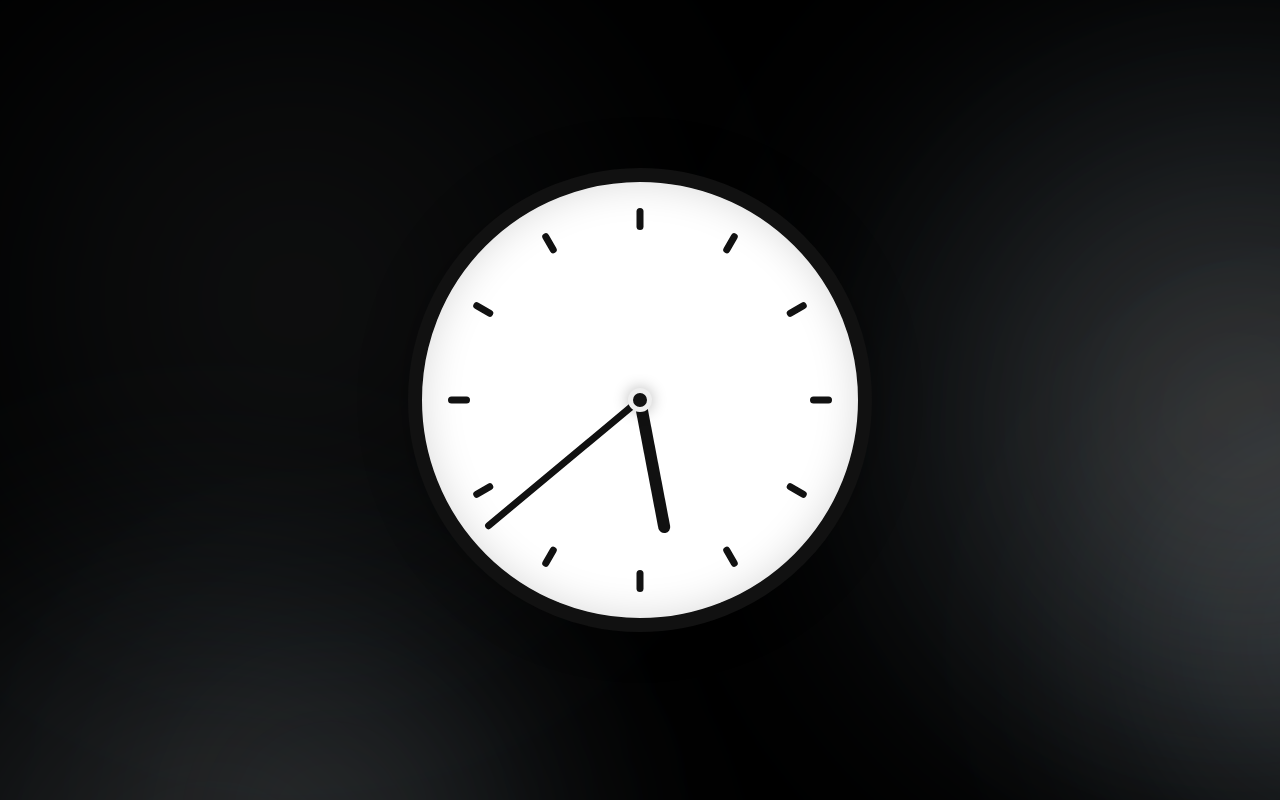
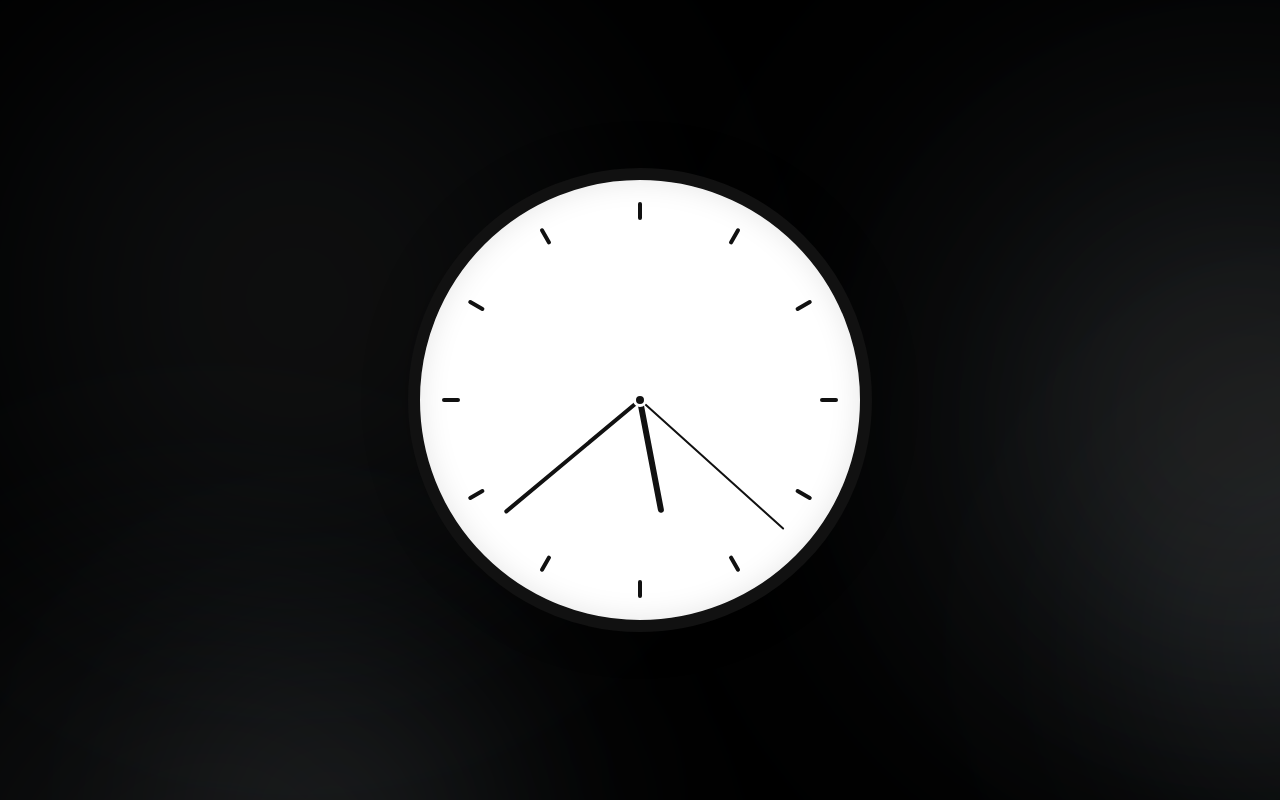
Before and after one commit to krnlexecutor735-cell/clock-wallpaper, a plain HTML site: page index.html in a window 1280 px wide. Drawn offline with Linux system fonts and the light colour scheme.

Commit message:
Update index.html

```diff
--- a/index.html
+++ b/index.html
@@ -3,7 +3,7 @@
 <head>
     <meta charset="UTF-8">
     <meta name="viewport" content="width=device-width, initial-scale=1.0">
-    <title>Minimal Black & White Clock</title>
+    <title>Modern Minimal Clock</title>
     <style>
         * { margin: 0; padding: 0; box-sizing: border-box; }
         body {
@@ -15,7 +15,6 @@
             font-family: 'Segoe UI', sans-serif;
         }
 
-        /* === พื้นหลังมวลขาวเบลอ (ปรับใหม่ให้ขยับช้า + หายไป-มาแบบชิว ๆ) === */
         .nebula {
             position: fixed;
             border-radius: 50%;
@@ -23,34 +22,26 @@
             filter: blur(85px);
             z-index: 1;
             pointer-events: none;
-
-            /* 2 แอนิเมชันรวมกัน */
-            animation:
-                drift 160s linear infinite,
-                pulse 48s ease-in-out infinite;
+            animation: drift 160s linear infinite, pulse 48s ease-in-out infinite;
         }
 
-        /* การเคลื่อนไหวช้าแบบเดิม (เลื่อน + หมุนเบา ๆ) */
         @keyframes drift {
             from { transform: translate(0, 0) rotate(0deg); }
             to   { transform: translate(22vw, 12vh) rotate(6deg); }
         }
 
-        /* การหายไป-มาแบบชิว ๆ (วับ ๆ ช้า ๆ ทุก 40-70 วินาที) */
         @keyframes pulse {
             0%, 100% { opacity: 0.45; }
             50%      { opacity: 0.92; }
         }
 
-        /* ปรับแต่ละก้อนให้ขยับและหายไม่พร้อมกัน (ดูธรรมชาติมาก) */
-        .n1 { width: 65vw; height: 65vw; top: -15%; left: -10%; animation-duration: 160s, 52s; animation-delay: 0s, 3s; }
-        .n2 { width: 48vw; height: 48vw; top: 30%; left: 60%; animation-duration: 145s, 61s; animation-delay: 0s, -18s; animation-direction: reverse; }
-        .n3 { width: 72vw; height: 72vw; top: 55%; left: -20%; animation-duration: 210s, 47s; animation-delay: 0s, 12s; }
-        .n4 { width: 55vw; height: 55vw; top: 10%; left: 70%; animation-duration: 165s, 55s; animation-delay: 0s, -9s; }
-        .n5 { width: 80vw; height: 80vw; top: -25%; left: 35%; animation-duration: 195s, 68s; animation-delay: 0s, 25s; animation-direction: reverse; }
-        .n6 { width: 40vw; height: 40vw; top: 70%; left: 5%; animation-duration: 130s, 43s; animation-delay: 0s, -31s; }
+        .n1 { width: 65vw; height: 65vw; top: -15%; left: -10%; animation-duration: 160s, 52s; }
+        .n2 { width: 48vw; height: 48vw; top: 30%; left: 60%; animation-duration: 145s, 61s; animation-direction: reverse; }
+        .n3 { width: 72vw; height: 72vw; top: 55%; left: -20%; animation-duration: 210s, 47s; }
+        .n4 { width: 55vw; height: 55vw; top: 10%; left: 70%; animation-duration: 165s, 55s; }
+        .n5 { width: 80vw; height: 80vw; top: -25%; left: 35%; animation-duration: 195s, 68s; animation-direction: reverse; }
+        .n6 { width: 40vw; height: 40vw; top: 70%; left: 5%; animation-duration: 130s, 43s; }
 
-        /* === นาฬิกา (เหมือนเดิม 100% ตามที่คุณชอบ) === */
         .clock-container {
             position: fixed;
             top: 50%;
@@ -62,13 +53,10 @@
             width: 58vmin;
             height: 58vmin;
             background: #ffffff;
-            border: 14px solid #111111;
+            border: 12px solid #111111;
             border-radius: 50%;
-            box-shadow:
-                0 0 50px rgba(0,0,0,0.25),
-                inset 0 0 40px rgba(0,0,0,0.15);
+            box-shadow: 0 0 50px rgba(0,0,0,0.2), inset 0 0 30px rgba(0,0,0,0.1);
             position: relative;
-            overflow: hidden;
         }
 
         .hand {
@@ -77,56 +65,44 @@
             bottom: 50%;
             transform: translateX(-50%);
             transform-origin: 50% 100%;
-            border-radius: 9999px;
             background: #111111;
+            border-radius: 10px;
         }
-        .hour-hand   { width: 12px; height: 31%; border-radius: 6px 6px 0 0; }
-        .minute-hand { width: 7px;  height: 46%; border-radius: 6px 6px 0 0; }
+        /* ปรับสมดุลความหนาและยาวให้ดู Modern Minimal */
+        .hour-hand   { width: 6px; height: 26%; z-index: 3; }
+        .minute-hand { width: 4px; height: 40%; z-index: 4; }
+        .second-hand { width: 2px; height: 44%; z-index: 5; }
 
         .center {
             position: absolute;
             top: 50%;
             left: 50%;
-            width: 24px;
-            height: 24px;
+            width: 14px;
+            height: 14px;
             background: #111111;
-            border: 5px solid #eeeeee;
+            border: 3px solid #ffffff;
             border-radius: 50%;
             transform: translate(-50%, -50%);
             z-index: 10;
-            box-shadow: 0 0 15px rgba(0,0,0,0.3);
         }
 
-        .markers {
-            position: absolute;
-            width: 100%;
-            height: 100%;
-            top: 0;
-            left: 0;
-        }
-        .tick {
-            position: absolute;
-            width: 100%;
-            height: 100%;
-            top: 0;
-            left: 0;
-        }
+        .markers { position: absolute; width: 100%; height: 100%; }
+        .tick { position: absolute; width: 100%; height: 100%; }
         .tick::before {
             content: '';
             position: absolute;
-            top: 6%;
+            top: 5%;
             left: 50%;
             transform: translateX(-50%);
-            width: 7px;
-            height: 22px;
+            width: 4px; /* ปรับ Marker ให้บางลงเข้ากับเข็ม */
+            height: 18px;
             background: #111111;
-            border-radius: 4px;
+            border-radius: 2px;
         }
     </style>
 </head>
 <body>
 
-    <!-- มวลขาวเบลอ 6 ชิ้น (ขยับ + หายไป-มาช้า ๆ) -->
     <div class="nebula n1"></div>
     <div class="nebula n2"></div>
     <div class="nebula n3"></div>
@@ -135,49 +111,41 @@
     <div class="nebula n6"></div>
 
     <div class="clock-container">
-        <div id="clock" class="clock">
+        <div class="clock">
             <div class="markers" id="markers"></div>
-
             <div class="hand hour-hand" id="hour"></div>
             <div class="hand minute-hand" id="minute"></div>
-
+            <div class="hand second-hand" id="second"></div>
             <div class="center"></div>
         </div>
     </div>
 
     <script>
-        const hourHand   = document.getElementById('hour');
-        const minuteHand = document.getElementById('minute');
-        const markersDiv = document.getElementById('markers');
+        const hHand = document.getElementById('hour');
+        const mHand = document.getElementById('minute');
+        const sHand = document.getElementById('second');
+        const mDiv  = document.getElementById('markers');
 
-        function createTicks() {
-            for (let i = 0; i < 12; i++) {
-                const tick = document.createElement('div');
-                tick.className = 'tick';
-                tick.style.transform = `rotate(${i * 30}deg)`;
-                markersDiv.appendChild(tick);
-            }
+        for (let i = 0; i < 12; i++) {
+            const tick = document.createElement('div');
+            tick.className = 'tick';
+            tick.style.transform = `rotate(${i * 30}deg)`;
+            mDiv.appendChild(tick);
         }
 
-        function updateClock() {
+        function update() {
             const now = new Date();
-            let minutes = now.getMinutes() + now.getSeconds() / 60;
-            let hours   = (now.getHours() % 12) + minutes / 60;
+            const ms  = now.getMilliseconds();
+            const s   = now.getSeconds() + ms / 1000;
+            const m   = now.getMinutes() + s / 60;
+            const h   = (now.getHours() % 12) + m / 60;
 
-            const minDeg  = minutes * 6;
-            const hourDeg = hours * 30;
-
-            hourHand.style.transform   = `translateX(-50%) rotate(${hourDeg}deg)`;
-            minuteHand.style.transform = `translateX(-50%) rotate(${minDeg}deg)`;
+            sHand.style.transform = `translateX(-50%) rotate(${s * 6}deg)`;
+            mHand.style.transform = `translateX(-50%) rotate(${m * 6}deg)`;
+            hHand.style.transform = `translateX(-50%) rotate(${h * 30}deg)`;
+            requestAnimationFrame(update);
         }
-
-        function start() {
-            createTicks();
-            setInterval(updateClock, 1000);
-            updateClock();
-        }
-
-        window.onload = start;
+        requestAnimationFrame(update);
     </script>
 </body>
-  </html>
+</html>
```
